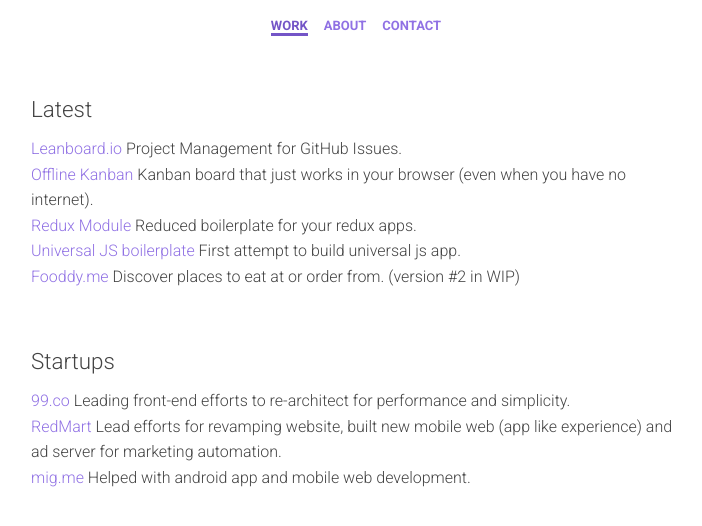
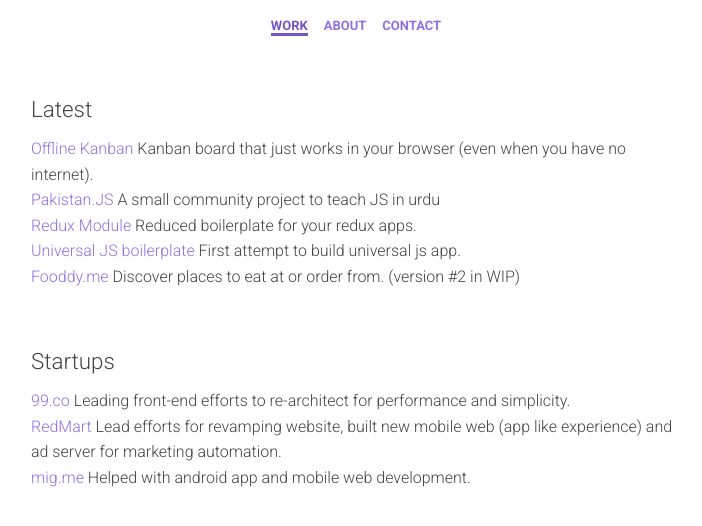
Before and after one commit to sarmadsangi/sarmadsangi.github.io, a website: page index.html in a window 1280 px wide. Shown: the part 264-790 px from the top of the page, without its empty margins (284-986 px from the left). Drawn offline with Linux system fonts and the light colour scheme.

Commit message:
Update index.html

```diff
--- a/index.html
+++ b/index.html
@@ -25,9 +25,9 @@
       <div class="content">
         <h3>Latest</h3>
         <p>
-          <a target="_blank" href="http://leanboard.io">Leanboard.io</a> Project Management for GitHub Issues.
+          <a target="_blank" href="https://github.com/sarmadsangi/offline-kanban">Offline Kanban</a> Kanban board that just works in your browser (even when you have no internet).
           <br />
-          <a target="_blank" href="https://github.com/sarmadsangi/offline-kanban">Offline Kanban</a> Kanban board that just works in your browser (even when you have no internet).
+          <a target="_blank" href="http://pakistanjs.com">Pakistan.JS</a> A small community project to teach JS in urdu
           <br />
           <a target="_blank" href="https://github.com/sarmadsangi/redux-module">Redux Module</a> Reduced boilerplate for your redux apps.
           <br />
```
